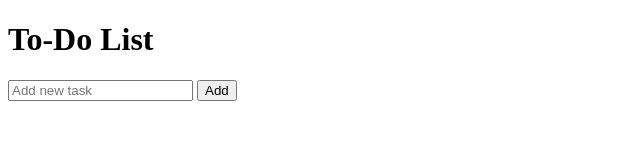
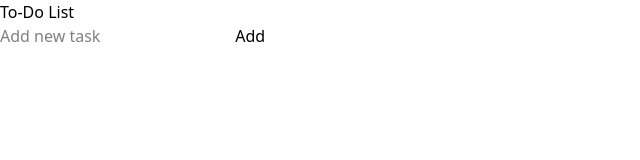
Before and after one commit to iamalshahed/hp-javascript-assignment-01-shahed, a plain HTML site: page index.html in a window 1280 px wide. Shown: the whole page, without its empty margins (0-640 px from the left). Drawn offline with nearby package versions, Linux system fonts and the light colour scheme.

Commit message:
Include TailwindCSS CDN in HTML

```diff
--- a/index.html
+++ b/index.html
@@ -4,6 +4,8 @@
   <meta charset="UTF-8" />
   <meta name="viewport" content="width=device-width, initial-scale=1.0" />
   <title>To-Do List | Shahed</title>
+  <!-- tailwind -->
+   <script src="https://cdn.jsdelivr.net/npm/@tailwindcss/browser@4"></script>
 </head>
 <body>
   <h1>To-Do List</h1>
```
